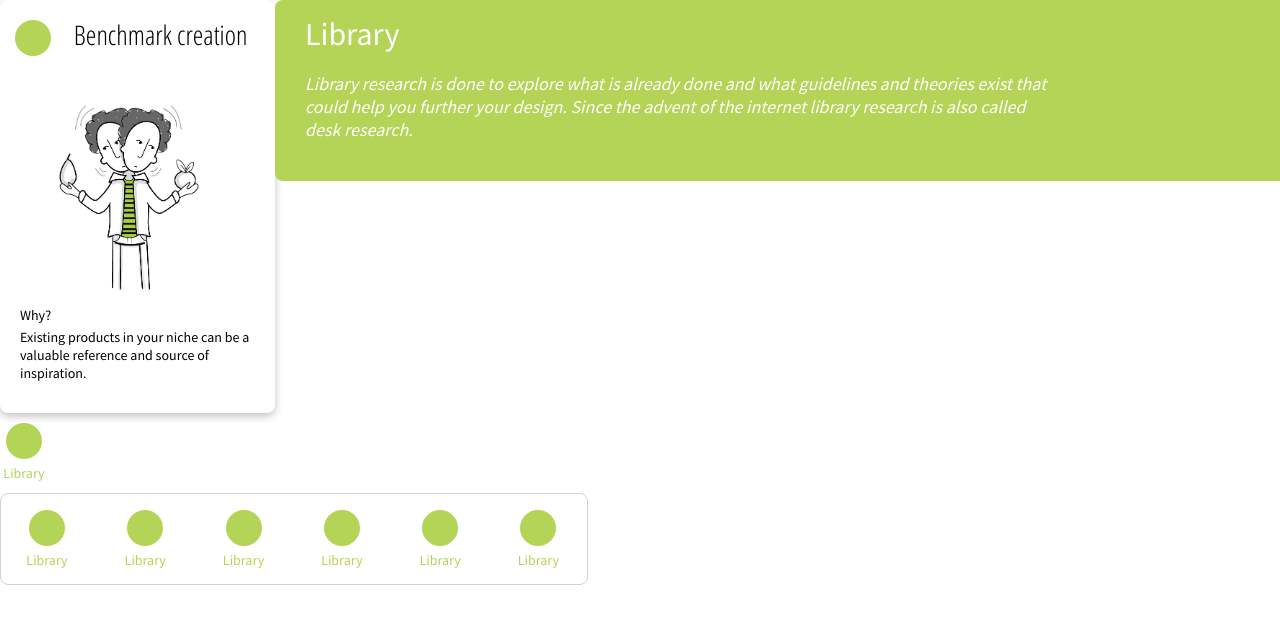
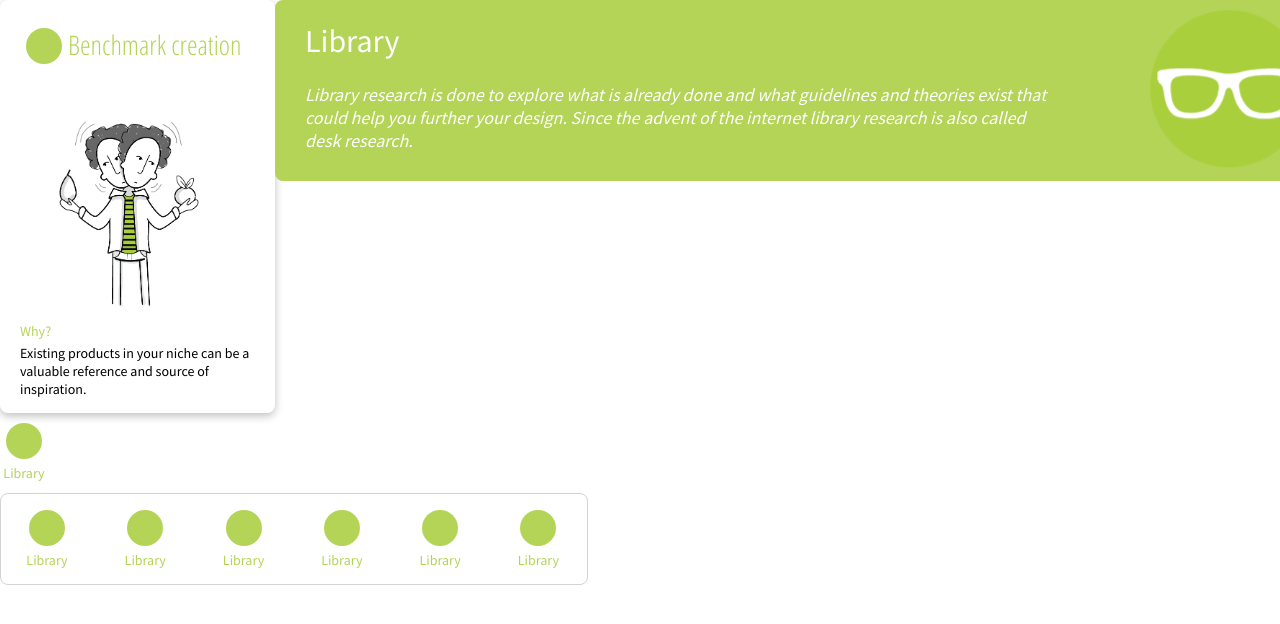
Before and after one commit to cmdmethods/herontwerp2020, a Vue app in the folder Desktop/cmd-methods/: page / in a window 1280 px wide. Shown: the top 624 px of the page. Built offline with nearby package versions, Linux system fonts and the light colour scheme.

Commit message:
Add img to category bar and flex to card

```diff
--- a/Desktop/cmd-methods/src/components/Card.vue
+++ b/Desktop/cmd-methods/src/components/Card.vue
@@ -1,14 +1,16 @@
 <template>
     <div class="card">
-        <div class="header-card">
+        <div class="header-container">
             <category-icon></category-icon>
             <h1>{{ title }}</h1>
         </div>
         <div class="image-container">
             <img src="@/assets/lib-benchmark-creation.png" />
         </div>
-        <h2>Why?</h2>
-        <p>{{ text }}</p>
+        <div class="text-container">
+            <h2>Why?</h2>
+            <p>{{ text }}</p>
+        </div>
     </div>
 </template>
 
@@ -32,6 +34,8 @@ export default {
 
 <style scoped>
 .card {
+    display: flex;
+    flex-direction: column;
     background-color: var(--background-card);
     width: 17.1875rem;
     height: 25.78125rem;
@@ -39,17 +43,21 @@ export default {
     border-radius: 0.5rem;
 }
 
-.header-card {
+.header-container {
     display: flex;
-    justify-content: space-around;
+    margin: 0 0 0 1rem;
+    align-items: center;
+    margin: 0 1.1875rem 0 1.25rem;
+    height: 6rem;
 }
 
 h1 {
     font-family: var(--font-header-card);
     font-size: 1.6875rem;
-    margin: 1rem 1.1875rem 0 0rem;
     font-weight: 300;
     white-space: nowrap;
+    color: #b4d457;
+    margin: 0 0 0.5rem 0;
 }
 
 .image-container {
@@ -69,6 +77,7 @@ h2 {
     font-size: 0.875rem;
     font-weight: normal;
     margin: 0 1.1875rem 0.25rem 1.25rem;
+    color: #b4d457;
 }
 
 p {
--- a/Desktop/cmd-methods/src/components/Category.vue
+++ b/Desktop/cmd-methods/src/components/Category.vue
@@ -1,7 +1,12 @@
 <template>
     <div class="category">
-        <h1>{{ title }}</h1>
-        <p>{{ text }}</p>
+        <div class="content-container">
+            <h1>{{ title }}</h1>
+            <p>{{ text }}</p>
+        </div>
+        <div class="image-container">
+            <img src="@/assets/logo-library.png" />
+        </div>
     </div>
 </template>
 
@@ -17,6 +22,7 @@ export default {
 
 <style scoped>
 .category {
+    display: flex;
     font-family: var(--font-body-card);
     background-color: #b4d457;
     color: #ffffff;
@@ -26,10 +32,17 @@ export default {
     border-radius: 8px;
 }
 
+.content-container {
+    width: 46.75rem;
+    margin: 0;
+    flex-grow: 0.5;
+}
+
 h1 {
     font-size: 2rem;
     font-weight: normal;
-    margin: 0.875rem 0 0 0;
+    /* margin: 0.875rem 0 0 0; */
+    width: 25%;
 }
 
 p {
@@ -37,4 +50,13 @@ p {
     width: 46.75rem;
     font-style: italic;
 }
+
+.image-container {
+    width: 10.1875rem;
+    align-self: center;
+}
+
+img {
+    width: 100%;
+}
 </style>
```
Also changed, not shown: Desktop/cmd-methods/src/data/cards.json (indentation only).
